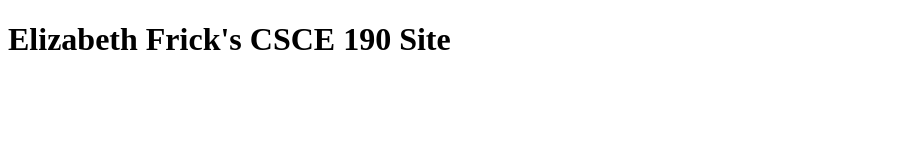
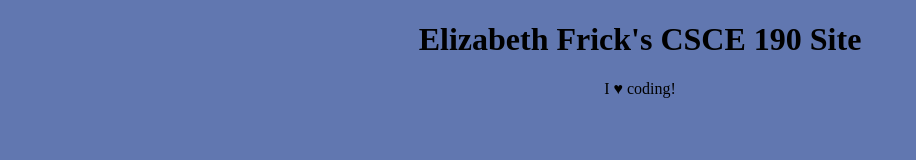
Before and after one commit to ElizabethCraft/ElizabethCraft.github.io, a plain HTML site: page index.html in a window 1280 px wide. Shown: the whole page, without its empty margins (0-916 px from the left). Drawn offline with Linux system fonts and the light colour scheme.

Commit message:
Add files via upload

```diff
--- /dev/null
+++ b/Style.css
@@ -0,0 +1,12 @@
+h1 {
+     text-align: center;
+     color: #000000;
+     background-color: #6177b0;
+}
+body {
+     color: #000000;
+     background-color: #6177b0;
+}
+p {
+     text-align: center;
+}
--- a/index.html
+++ b/index.html
@@ -2,8 +2,11 @@
 <html>
   <head>
     <title>CSCE 190: Elizabeth Frick</title>
+    <link rel="stylesheet" type="text/css" href="Style.css"/>
   </head>
   <body>
     <h1>Elizabeth Frick's CSCE 190 Site</h1>
+
+    <p>I &hearts; coding!</p>
   </body>
 </html>
```
